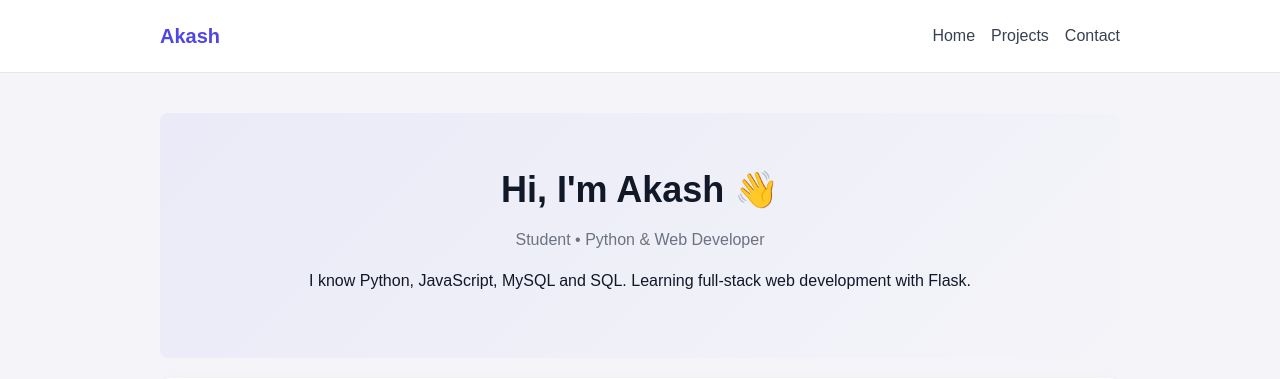
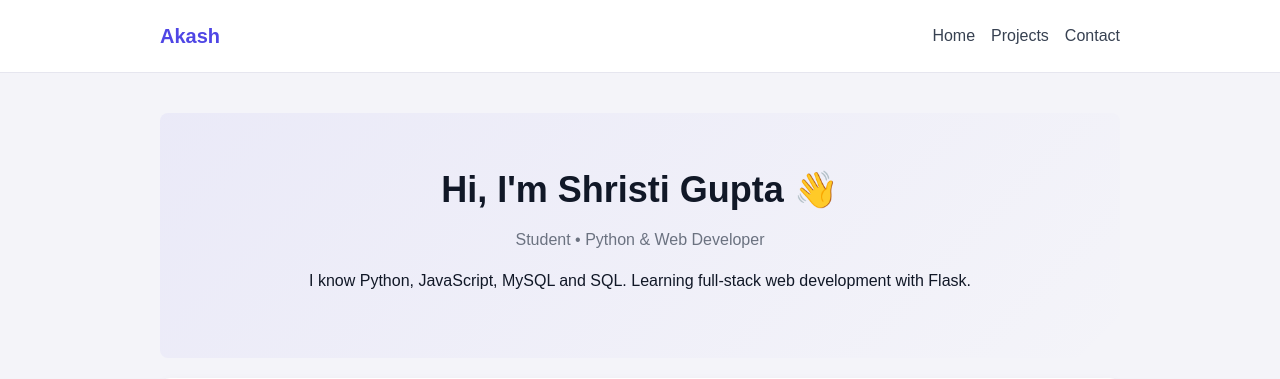
Before and after one commit to AkashCoderbyte/flask-portfolio, a Flask app: page / in a window 1280 px wide. Shown: the top 379 px of the page. Run offline with Flask 3, Linux system fonts and the light colour scheme.

Commit message:
Update author name to Shristi Gupta

```diff
--- a/AKKA/templates/index.html
+++ b/AKKA/templates/index.html
@@ -1,8 +1,8 @@
 {% extends "base.html" %}
-{% block title %}Home — Akash{% endblock %}
+{% block title %}Home — Shristi Gupta{% endblock %}
 {% block content %}
 <header class="hero">
-  <h1>Hi, I'm Akash 👋</h1>
+  <h1>Hi, I'm Shristi Gupta 👋</h1>
   <p class="lead">Student • Python & Web Developer</p>
   <p>I know Python, JavaScript, MySQL and SQL. Learning full-stack web development with Flask.</p>
 </header>
```
